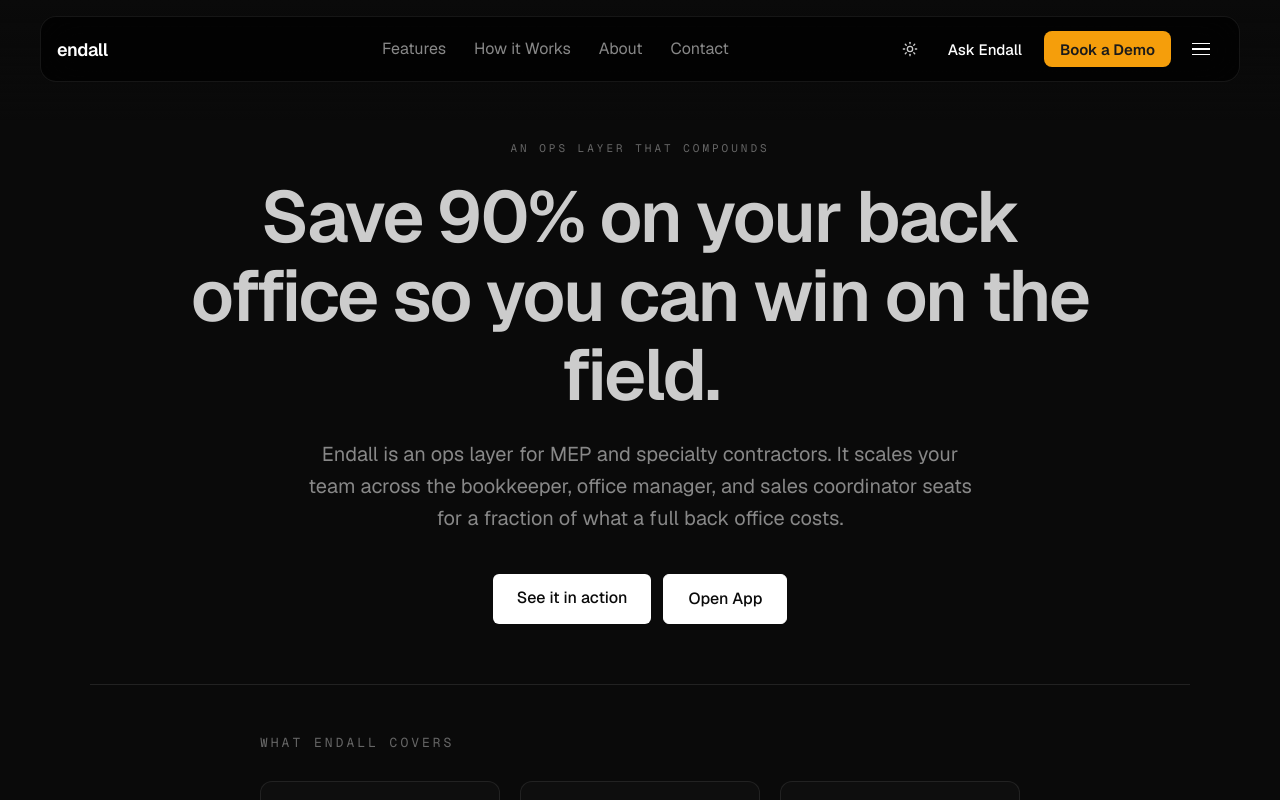
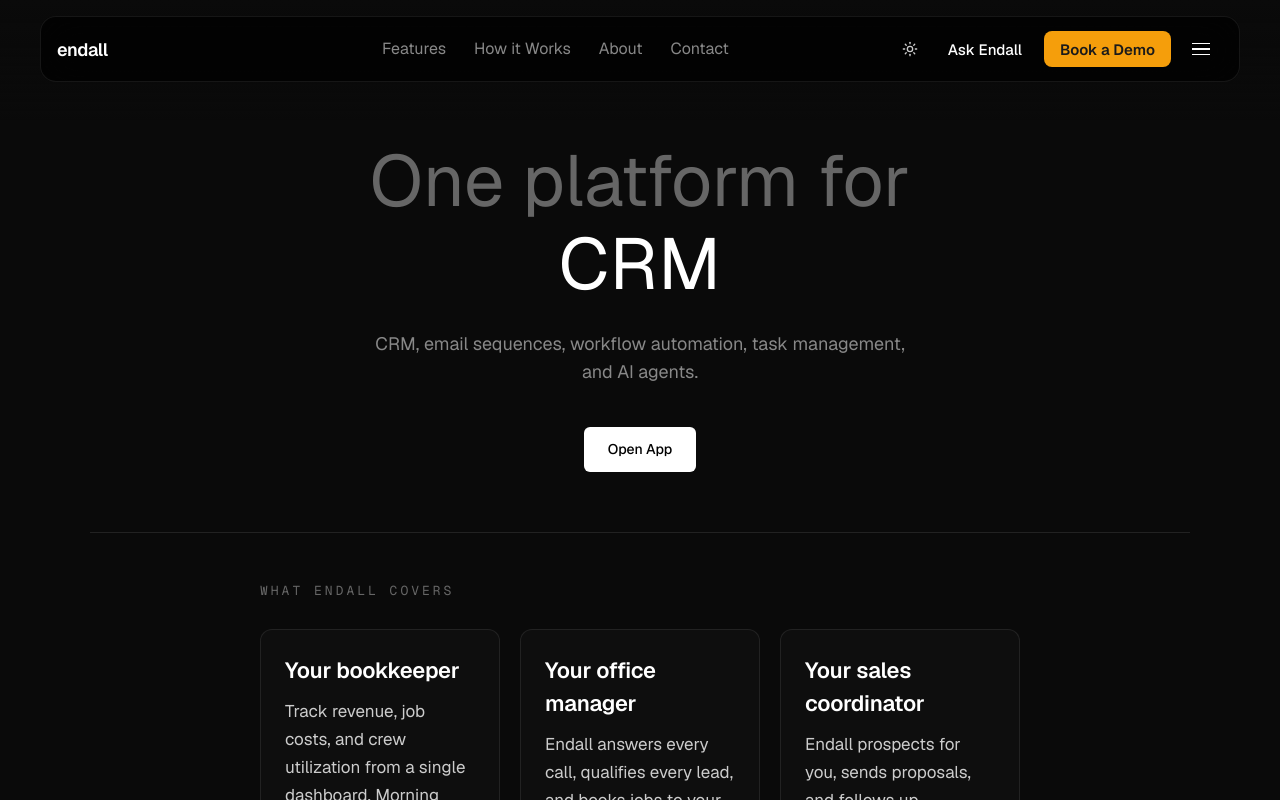
Before and after one commit to JakeLevison/endall-web, a Next.js app: page / in a window 1280 px wide. Shown: the top 800 px of the page. Built offline with nearby package versions, Linux system fonts and the light colour scheme; no server answers.

Commit message:
revert: restore kinetic scrolling hero headline, keep other GTM hero polish

```diff
--- a/src/components/hero/HeroHeadline.tsx
+++ b/src/components/hero/HeroHeadline.tsx
@@ -1,23 +1,10 @@
 "use client";
 
 import Link from "next/link";
-import { motion, useReducedMotion } from "framer-motion";
+
+const words = ["CRM", "Sequences", "Workflows", "Tasks", "Reports"];
 
 export default function HeroHeadline() {
-  const prefersReducedMotion = useReducedMotion();
-
-  const fadeUp = (delay: number) => ({
-    initial: prefersReducedMotion ? { opacity: 1, y: 0 } : { opacity: 0, y: 20 },
-    animate: { opacity: 1, y: 0 },
-    transition: { duration: 0.4, ease: "easeOut" as const, delay },
-  });
-
-  // Hero headline candidates (Jake to pick). Sentence case, no em dashes,
-  // savings-first, "ops" framing, no "replace/cut staff" vibes.
-  // Alt A: "Cut your back-office cost by 90% and go back on the tools."
-  // Alt B: "An ops layer that saves you 30 hours a week (and about 170 grand a year)."
-  // Chosen: savings-first, plain-spoken, no AI-flavor.
-
   return (
     <section
       style={{
@@ -26,104 +13,86 @@ export default function HeroHeadline() {
         textAlign: "center",
         paddingLeft: "16px",
         paddingRight: "16px",
-        position: "relative",
-        overflow: "hidden",
       }}
     >
-      {/* Tagline */}
-      <motion.p
-        {...fadeUp(0)}
+      <h1
         style={{
-          fontFamily: "var(--font-mono), monospace",
-          fontSize: "11px",
-          textTransform: "uppercase",
-          letterSpacing: "3px",
+          fontFamily: "var(--font-serif), serif",
+          fontWeight: 400,
           color: "var(--text-muted)",
-          marginBottom: "20px",
-        }}
-      >
-        An ops layer that compounds
-      </motion.p>
-
-      <motion.h1
-        {...fadeUp(0.15)}
-        style={{
-          fontFamily: "var(--font-sans), sans-serif",
-          fontWeight: 600,
-          color: "var(--text-secondary)",
-          lineHeight: 1.1,
-          letterSpacing: "-0.03em",
+          lineHeight: 1.15,
           margin: "0 auto",
           maxWidth: "900px",
         }}
-        className="text-[36px] sm:text-[56px] lg:text-[72px]"
+        className="text-[40px] sm:text-[56px] lg:text-[72px]"
       >
-        Save 90% on your back office so you can win on the field.
-      </motion.h1>
+        One platform for{" "}
+        <span
+          style={{
+            display: "inline-block",
+            height: "1.15em",
+            overflow: "hidden",
+            verticalAlign: "bottom",
+            position: "relative",
+          }}
+        >
+          <span
+            style={{
+              display: "flex",
+              flexDirection: "column",
+              animation: "cycle-words 12.5s cubic-bezier(0.16, 1, 0.3, 1) infinite",
+            }}
+          >
+            {words.map((word) => (
+              <span
+                key={word}
+                style={{
+                  display: "block",
+                  height: "1.15em",
+                  color: "#ffffff",
+                }}
+              >
+                {word}
+              </span>
+            ))}
+          </span>
+        </span>
+      </h1>
 
-      <motion.p
-        {...fadeUp(0.3)}
+      <p
         style={{
           fontFamily: "var(--font-sans), sans-serif",
-          fontSize: "clamp(16px, 2.5vw, 20px)",
+          fontSize: "18px",
           color: "var(--text-tertiary)",
-          maxWidth: "680px",
+          maxWidth: "560px",
           margin: "24px auto 0",
           lineHeight: 1.6,
         }}
       >
-        Endall is an ops layer for MEP and specialty contractors. It scales your
-        team across the bookkeeper, office manager, and sales coordinator seats
-        for a fraction of what a full back office costs.
-      </motion.p>
+        CRM, email sequences, workflow automation, task management, and AI agents.
+      </p>
 
-      <motion.div {...fadeUp(0.45)} style={{ marginTop: "40px", display: "flex", flexDirection: "column", alignItems: "center", gap: "16px" }}>
-        <div style={{ display: "flex", gap: "12px", flexWrap: "wrap", justifyContent: "center" }}>
-          <Link
-            href="/demo"
-            style={{
-              display: "inline-block",
-              fontFamily: "var(--font-sans), sans-serif",
-              fontSize: "16px",
-              fontWeight: 500,
-              color: "var(--text-inverse)",
-              backgroundColor: "var(--surface-inverse)",
-              padding: "12px 24px",
-              borderRadius: "6px",
-              textDecoration: "none",
-              transition: "background-color 200ms cubic-bezier(0.16, 1, 0.3, 1)",
-            }}
-            onMouseEnter={(e) => (e.currentTarget.style.backgroundColor = "var(--surface-hover)")}
-            onMouseLeave={(e) => (e.currentTarget.style.backgroundColor = "var(--surface-inverse)")}
-            onFocus={(e) => (e.currentTarget.style.backgroundColor = "var(--surface-hover)")}
-            onBlur={(e) => (e.currentTarget.style.backgroundColor = "var(--surface-inverse)")}
-          >
-            See it in action
-          </Link>
+      <div style={{ marginTop: "40px" }}>
         <Link
           href="/dashboard"
           style={{
             display: "inline-block",
             fontFamily: "var(--font-sans), sans-serif",
-              fontSize: "16px",
+            fontSize: "14px",
             fontWeight: 500,
-              color: "var(--text-inverse)",
-              backgroundColor: "var(--surface-inverse)",
+            color: "#000000",
+            backgroundColor: "#ffffff",
             padding: "12px 24px",
             borderRadius: "6px",
             textDecoration: "none",
-              border: "1px solid var(--surface-inverse)",
-              transition: "opacity 200ms cubic-bezier(0.16, 1, 0.3, 1)",
+            transition: "background-color 300ms cubic-bezier(0.16, 1, 0.3, 1)",
           }}
-            onMouseEnter={(e) => { e.currentTarget.style.opacity = "0.85"; }}
-            onMouseLeave={(e) => { e.currentTarget.style.opacity = "1"; }}
-            onFocus={(e) => { e.currentTarget.style.opacity = "0.85"; }}
-            onBlur={(e) => { e.currentTarget.style.opacity = "1"; }}
+          onMouseEnter={(e) => (e.currentTarget.style.backgroundColor = "#e5e5e5")}
+          onMouseLeave={(e) => (e.currentTarget.style.backgroundColor = "#ffffff")}
         >
           Open App
         </Link>
       </div>
-      </motion.div>
     </section>
   );
 }
```
Also changed, not shown: 1 other file (tests, documents, lock files or other folders). Lines whose indentation alone changed are shown as unchanged.
